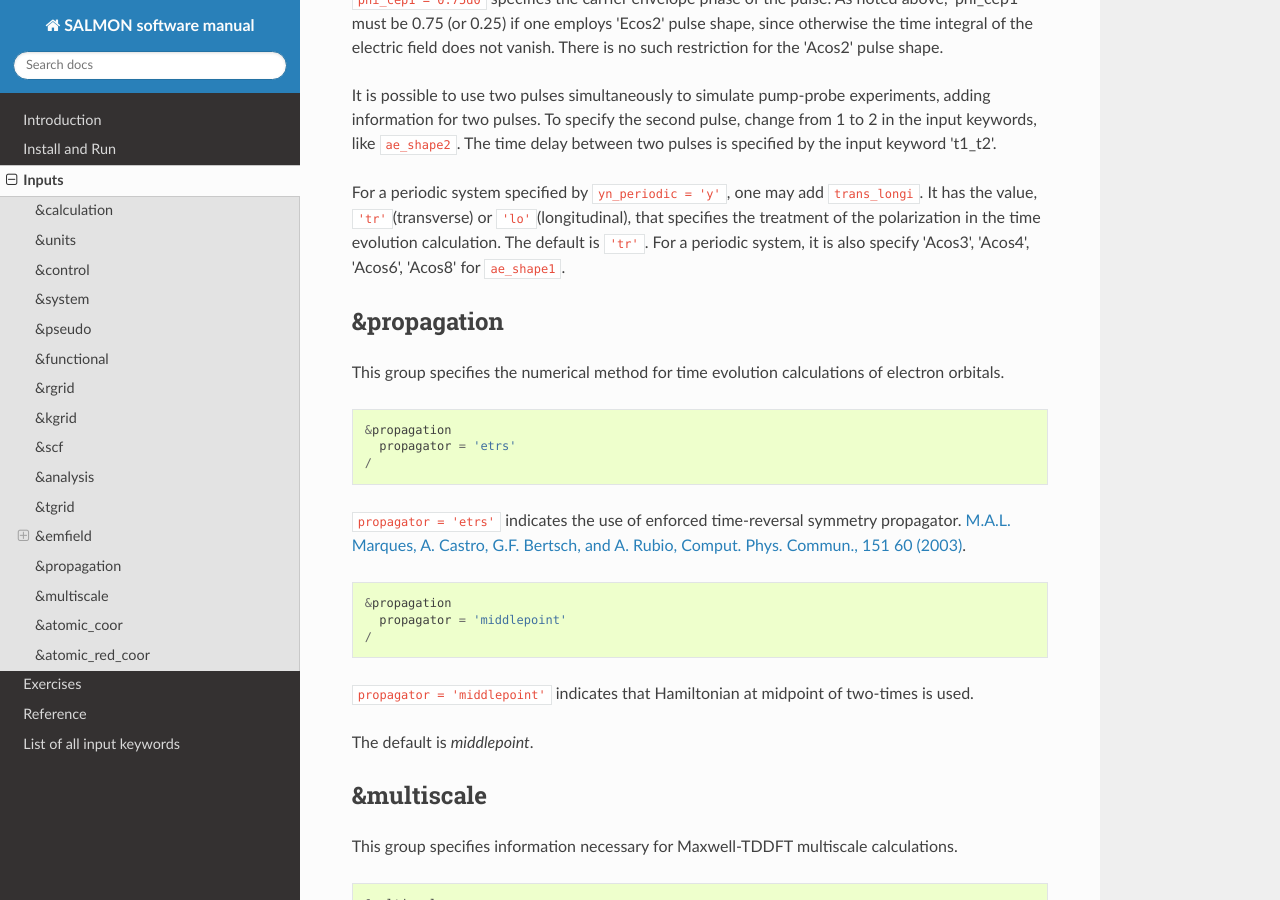
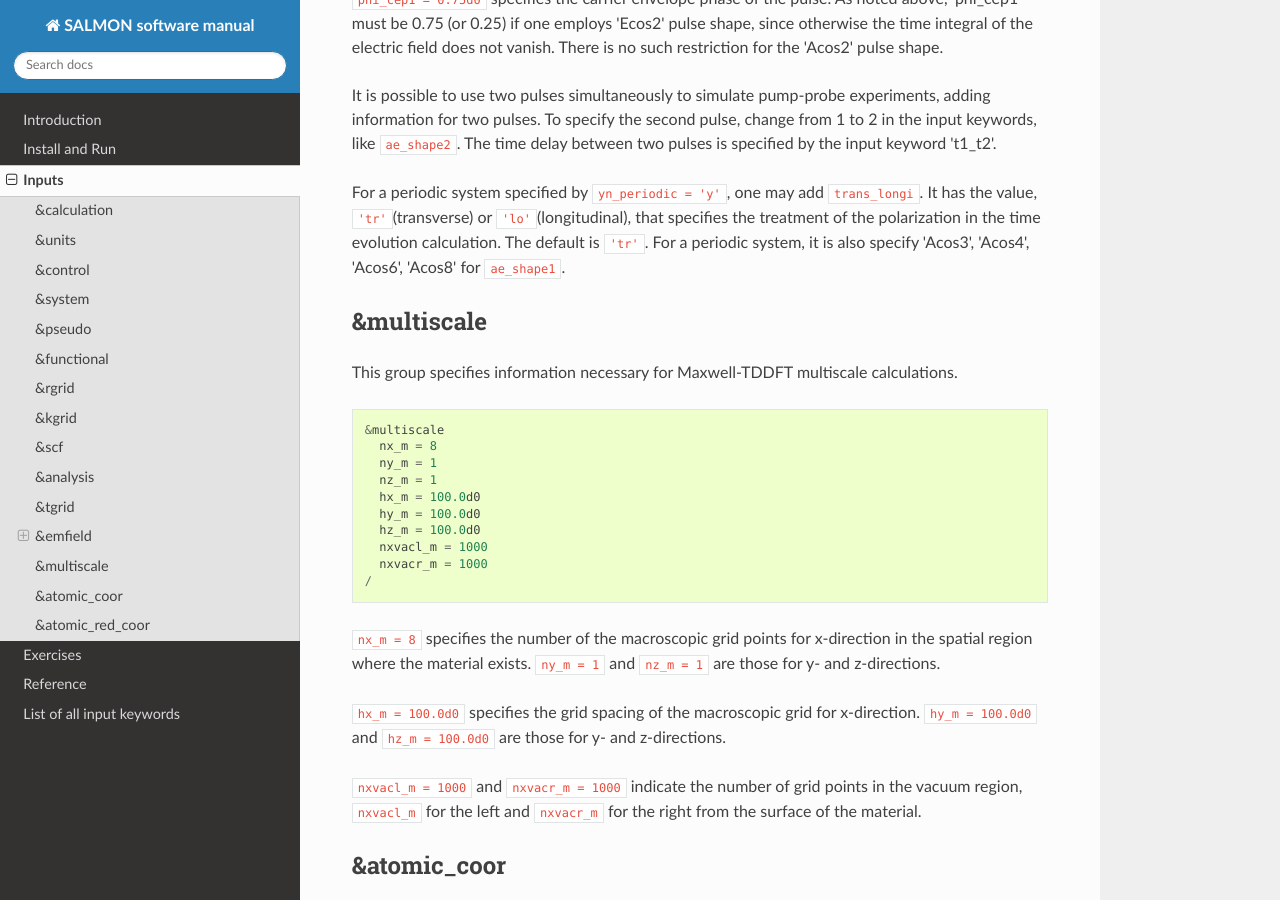
Before and after one commit to SALMON-TDDFT/SALMON-DOCS, a Sphinx documentation site: the page built from source/inputs.rst, in a window 1280 px wide and 900 px high, scrolled down 7913 px. Built offline with Sphinx 7.4.7 and the Read the Docs theme 2.0.0, drawn with Linux system fonts in a browser that asks for light colours; formulas are drawn with MathJax 3.

Commit message:
Update inputs.rst

```diff
--- a/source/inputs.rst
+++ b/source/inputs.rst
@@ -427,33 +427,6 @@ that specifies the treatment of the polarization in the time evolution calculati
 The default is ``'tr'``.
 For a periodic system, it is also specify 'Acos3', 'Acos4', 'Acos6', 'Acos8' for ``ae_shape1``.
 
-.. _&propagation:
-
-&propagation
-------------
-
-This group specifies the numerical method for time evolution calculations of electron orbitals.
-
-::
-
-   &propagation
-     propagator = 'etrs'
-   /
-
-``propagator = 'etrs'`` indicates the use of enforced time-reversal symmetry propagator.
-`M.A.L. Marques, A. Castro, G.F. Bertsch, and A. Rubio,
-Comput. Phys. Commun., 151 60 (2003) <https://doi.org/10.1016/S0010-4655(02)00686-0>`__.
-
-::
-
-   &propagation
-     propagator = 'middlepoint'
-   /
-
-``propagator = 'middlepoint'`` indicates that Hamiltonian at midpoint of two-times is used.
-
-The default is *middlepoint*.
-
 .. _&multiscale:
 
 &multiscale
```
